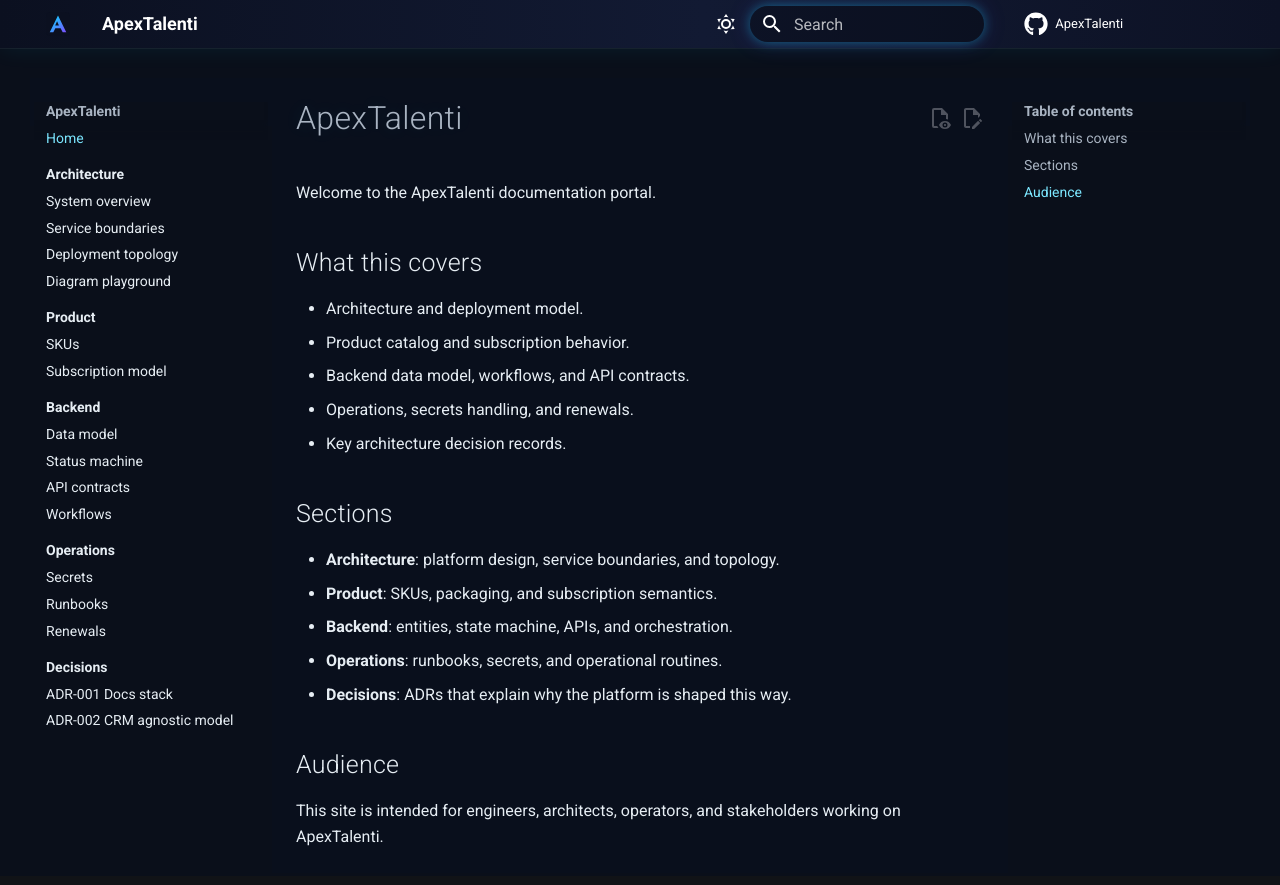
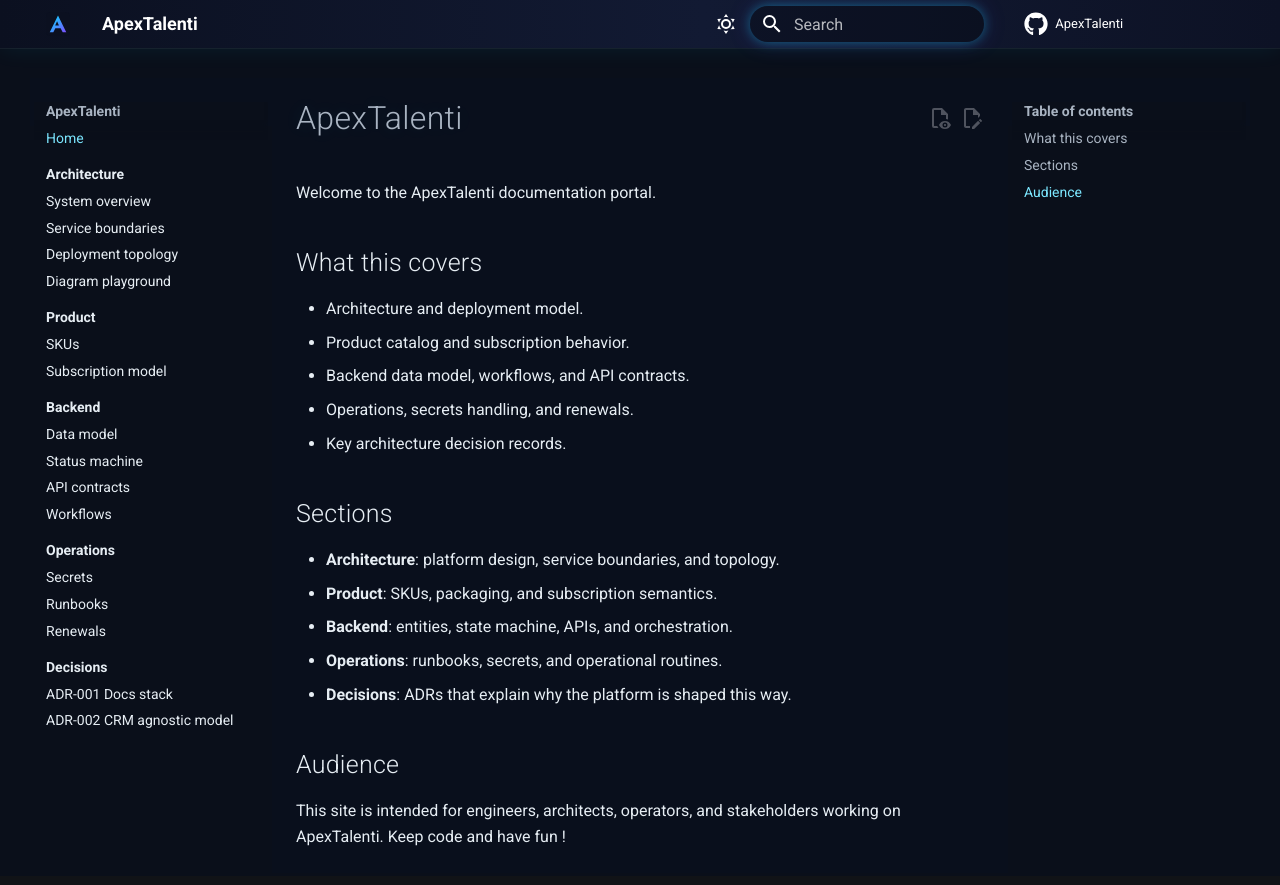
Before and after one commit to comedido/ApexTalenti, an MkDocs documentation site: the page built from docs/index.md, in a window 1280 px wide. Shown: the top 885 px of the page. Built offline with MkDocs 1.6.1 and Material for MkDocs 9.7.7, drawn with Linux system fonts in a browser that asks for light colours; comment, search, counter and statistics services are not loaded.

Commit message:
Edit docs from Windows

```diff
--- a/docs/index.md
+++ b/docs/index.md
@@ -20,4 +20,4 @@ Welcome to the ApexTalenti documentation portal.
 
 ## Audience
 
-This site is intended for engineers, architects, operators, and stakeholders working on ApexTalenti.
+This site is intended for engineers, architects, operators, and stakeholders working on ApexTalenti. Keep code and have fun !
```
